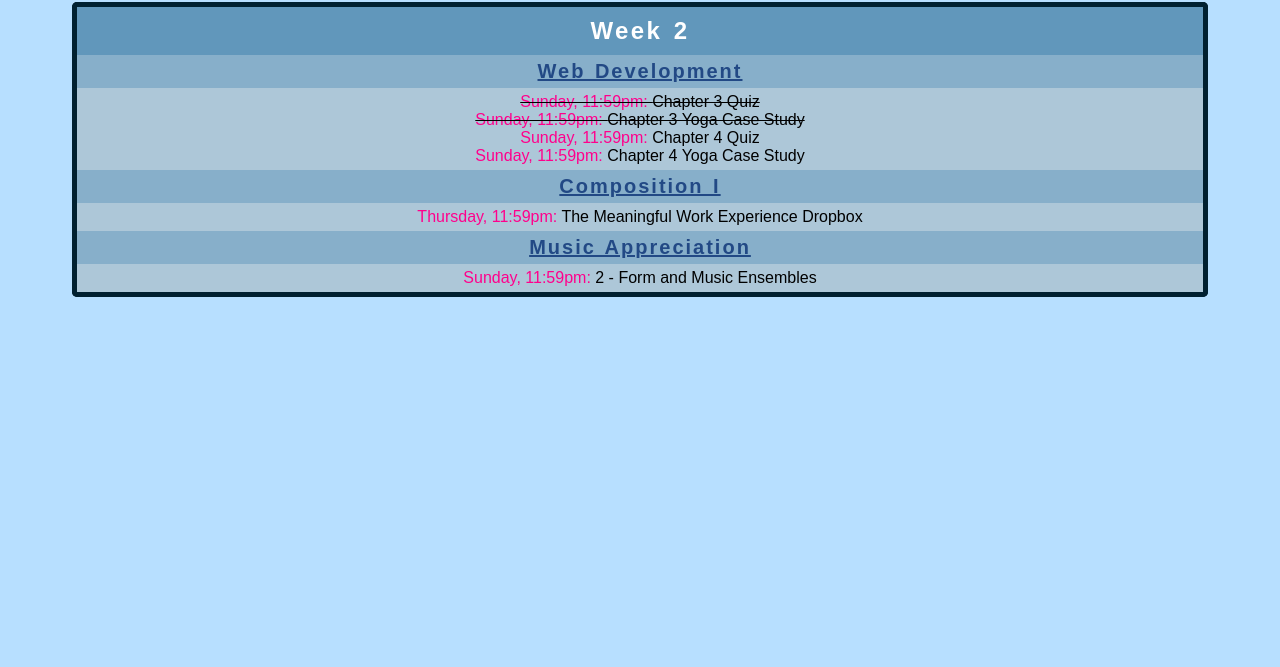
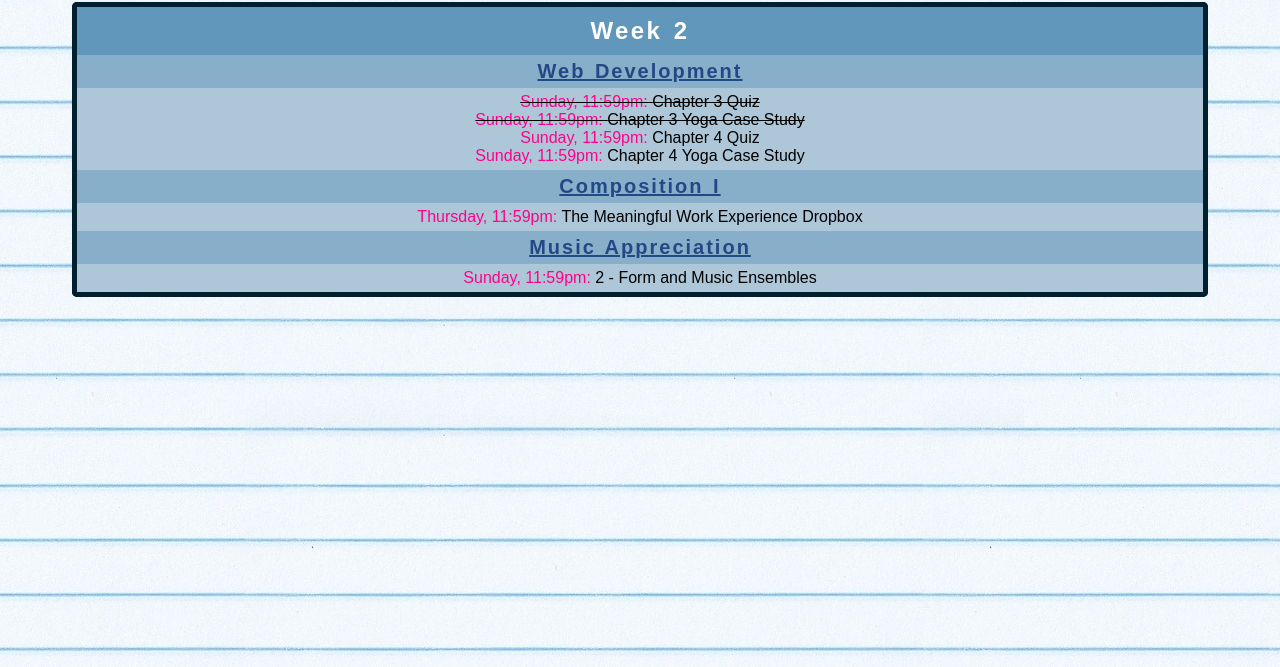
Before and after one commit to SimonPegasus/SimonPegasus.github.io, a plain HTML site: page index.html in a window 1280 px wide. Shown: the part 133-800 px from the top of the page. Drawn offline with Linux system fonts and the light colour scheme.

Commit message:
Update style.css

```diff
--- a/styles/style.css
+++ b/styles/style.css
@@ -1,5 +1,6 @@
 body {
     background-color: #b7dfff;
+    background-image:url('background.jpg');
     font-family: Arial, Helvetica, sans-serif;
     padding-top: 0;
     padding-left: 5%;
```
